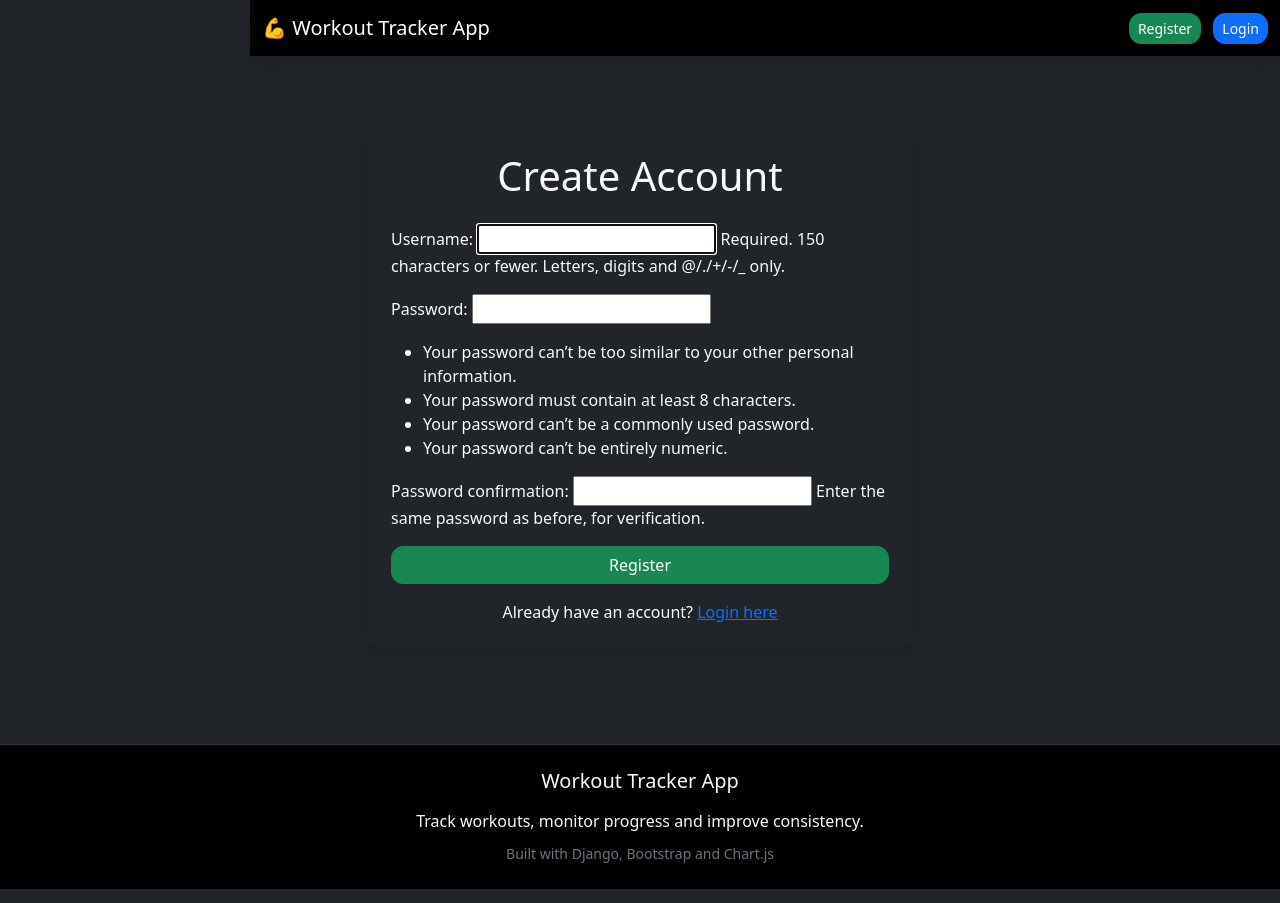
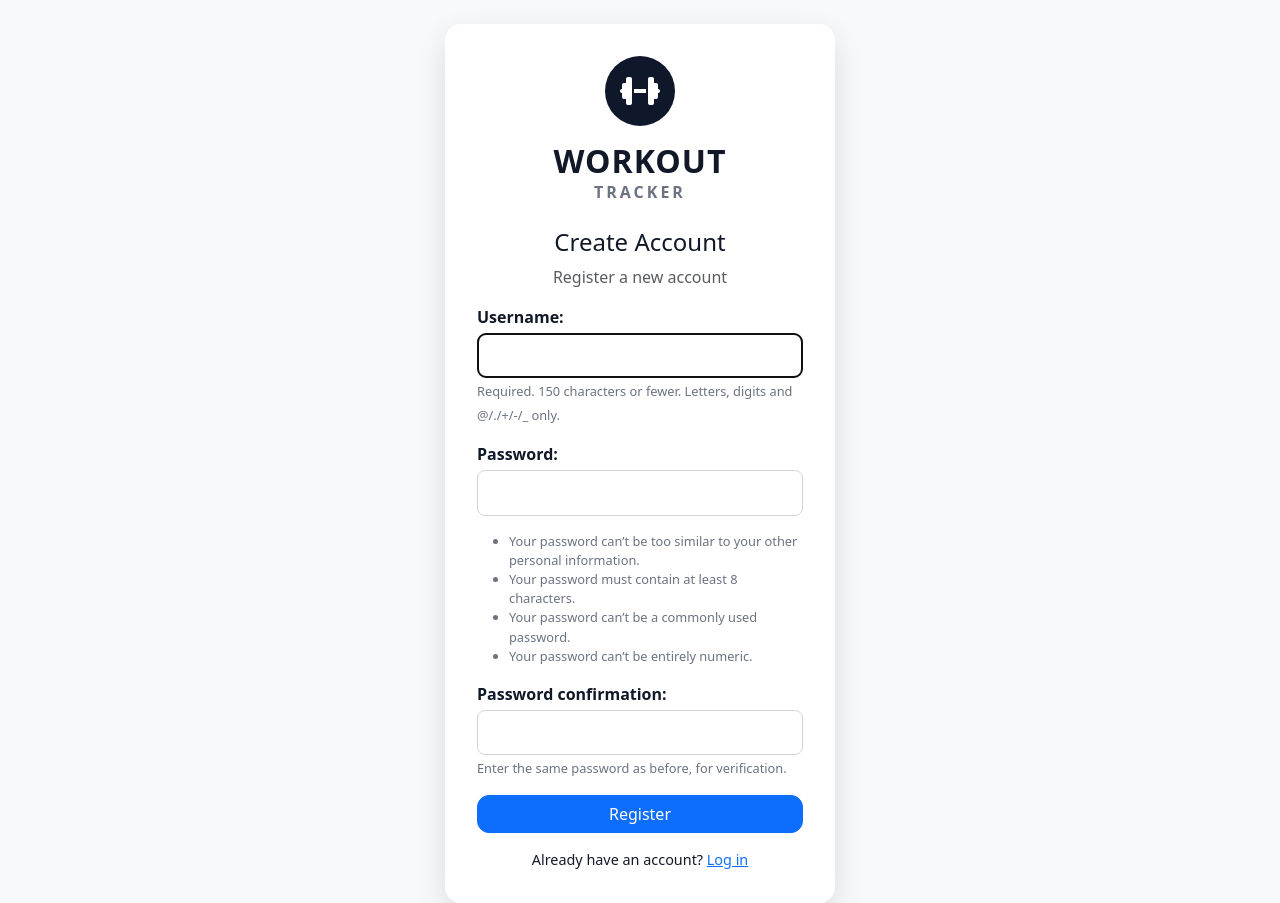
Before and after one commit to DarthCookie45/Workout-tracker-app, a Django app: page /register/ in a window 1280 px wide. Run offline with Django 5.2, Linux system fonts and the light colour scheme.

Commit message:
Upgrade the styling on landing page, register page and login page

```diff
--- a/tracker/static/css/style.css
+++ b/tracker/static/css/style.css
@@ -27,6 +27,10 @@ footer {
 
 .navbar {
   margin-left: 250px;
+}
+
+body {
+  background-color: #f3f4f6;
 }
 
 /* Siderbar styles */
@@ -81,7 +85,110 @@ main {
   min-width: 0;
 }
 
+/* Landing page styles */
+.landing-page {
+  min-height: calc(100vh - 80px);
+  display: flex;
+  align-items: center;
+  justify-content: center;
+}
 
+.landing-card {
+  max-width: 850px;
+  width: 100%;
+  border-radius: 1.25rem;
+}
+
+.landing-footer {
+  margin-top: auto;
+}
+
+.landing-logo {
+  width: 90px;
+  height: 90px;
+  margin: 0 auto;
+  border-radius: 50%;
+  background: #0f172a;
+  color: #ffffff;
+  display: flex;
+  align-items: center;
+  justify-content: center;
+  font-size: 2.5rem;
+  box-shadow: 0 0.75rem 2rem rgba(0, 0, 0, 0.12);
+}
+
+/* Login/ register page styles */
+.auth-page {
+  min-height: calc(100vh - 220px);
+  display: flex;
+  justify-content: center;
+  align-items: center;
+}
+
+.auth-card {
+  width: 100%;
+  max-width: 390px;
+  background: #ffffff;
+  color: #111827;
+  border-radius: 1rem;
+  padding: 2rem;
+  box-shadow: 0 0.75rem 2rem rgba(0, 0, 0, 0.12);
+  text-align: center;
+}
+
+.auth-logo {
+  width: 70px;
+  height: 70px;
+  margin: 0 auto 1rem;
+  border-radius: 50%;
+  background: #0f172a;
+  color: #ffffff;
+  display: flex;
+  align-items: center;
+  justify-content: center;
+  font-size: 2rem;
+}
+
+.auth-card h2 {
+  font-weight: 800;
+  letter-spacing: 1px;
+  margin-bottom: 0;
+}
+
+.auth-subtitle {
+  letter-spacing: 3px;
+  color: #6b7280;
+  font-weight: 600;
+  margin-bottom: 1.5rem;
+}
+
+.auth-card form {
+  text-align: left;
+}
+
+.auth-card input {
+  width: 100%;
+  border: 1px solid #d1d5db;
+  border-radius: 0.5rem;
+  padding: 0.6rem;
+}
+
+.auth-card label {
+  font-weight: 600;
+  margin-bottom: 0.25rem;
+}
+
+.auth-card .helptext,
+.auth-card ul {
+  font-size: 0.8rem;
+  color: #6b7280;
+}
+
+.auth-link {
+  margin-top: 1rem;
+  margin-bottom: 0;
+  font-size: 0.9rem;
+}
 /* Media query */
 @media screen and (max-width: 576px) {
   .navbar .container {
--- a/tracker/templates/tracker/base.html
+++ b/tracker/templates/tracker/base.html
@@ -10,13 +10,19 @@
       href="https://cdn.jsdelivr.net/npm/bootstrap@5.3.7/dist/css/bootstrap.min.css"
       rel="stylesheet"
     />
+    <link
+      rel="stylesheet"
+      href="https://cdnjs.cloudflare.com/ajax/libs/font-awesome/6.5.2/css/all.min.css"
+    />
     <link rel="stylesheet" href="{% static 'css/style.css' %}" />
 
     <script src="https://cdn.jsdelivr.net/npm/chart.js"></script>
   </head>
 
-  <body class="bg-dark bg-secondary text-light">
-    <nav class="navbar navbar-dark bg-black shadow">
+  <body class="bg-light bg-secondary text-dark">
+    {% if user.is_authenticated %}
+
+    <nav class="navbar navbar-expand-lg navbar-light bg-white shadow-sm">
       <div class="container">
         <a class="navbar-brand" href="{% url 'home' %}">
           💪 Workout Tracker App
@@ -43,6 +49,7 @@
         </div>
       </div>
     </nav>
+    {% endif %}
 
     <div class="container mt-3">
       {% if messages %} {% for message in messages %}
@@ -62,7 +69,8 @@
 
     <script src="https://cdn.jsdelivr.net/npm/bootstrap@5.3.7/dist/js/bootstrap.bundle.min.js"></script>
 
-    <footer class="bg-black text-light mt-5 py-4">
+    {% if user.is_authenticated %}
+    <footer class="bg-white border-top mt-5 py-4">
       <div class="container text-center">
         <h5 class="mb-3">Workout Tracker App</h5>
 
@@ -70,10 +78,11 @@
           Track workouts, monitor progress and improve consistency.
         </p>
 
-        <small class="text-secondary">
+        <small class="text-muted">
           Built with Django, Bootstrap and Chart.js
         </small>
       </div>
     </footer>
+    {% endif %}
   </body>
 </html>
--- a/tracker/templates/tracker/register.html
+++ b/tracker/templates/tracker/register.html
@@ -1,22 +1,28 @@
 {% extends "tracker/base.html" %} {% block content %}
-<div class="row justify-content-center py-5">
-  <div class="col-md-7 col-lg-6">
-    <div class="card bg-dark text-light shadow">
-      <div class="card-body p-4">
-        <h1 class="text-center mb-4">Create Account</h1>
 
-        <form method="POST">
-          {% csrf_token %} {{ form.as_p }}
+<div class="auth-page">
+  <div class="auth-card">
+    <div class="auth-logo">
+      <i class="fa-solid fa-dumbbell"></i>
+    </div>
 
-          <button type="submit" class="btn btn-success w-100">Register</button>
-        </form>
+    <h2>WORKOUT</h2>
+    <p class="auth-subtitle">TRACKER</p>
 
-        <p class="text-center mt-3 mb-0">
-          Already have an account?
-          <a href="{% url 'login' %}">Login here</a>
-        </p>
-      </div>
-    </div>
+    <h4>Create Account</h4>
+    <p class="text-muted">Register a new account</p>
+
+    <form method="POST">
+      {% csrf_token %} {{ form.as_p }}
+
+      <button type="submit" class="btn btn-primary w-100">Register</button>
+    </form>
+
+    <p class="auth-link">
+      Already have an account?
+      <a href="{% url 'login' %}">Log in</a>
+    </p>
   </div>
 </div>
+
 {% endblock %}
```
Also changed, not shown: tracker/templates/registration/login.html (+21 -15 lines), tracker/templates/tracker/home.html (+26 -7 lines).
